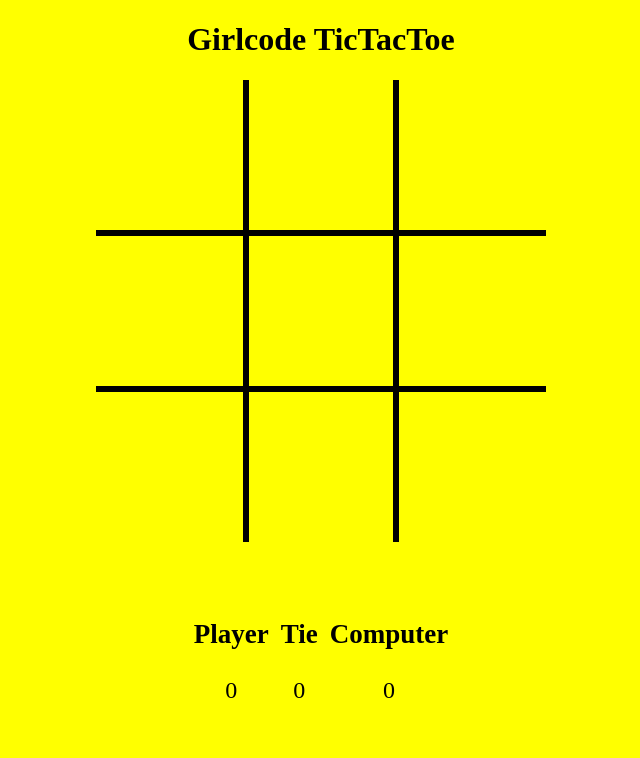
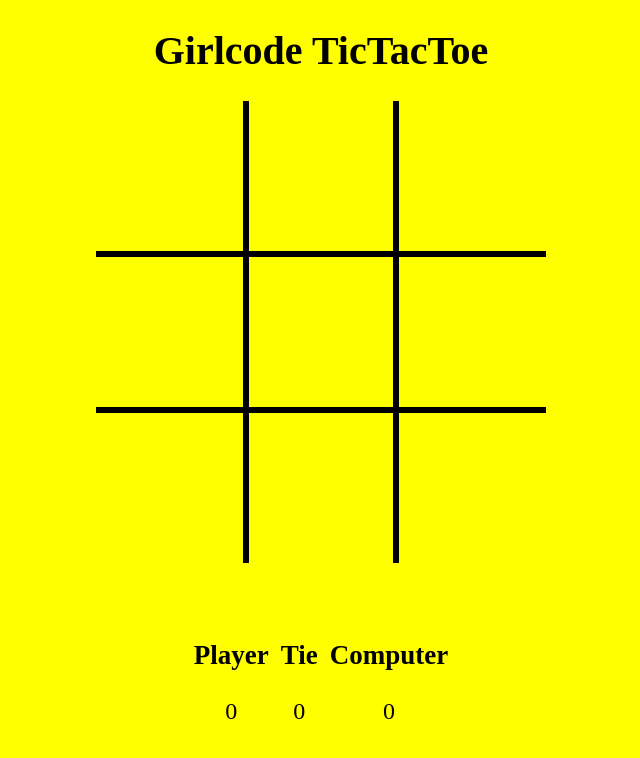
Before and after one commit to mukwevhom/TicTacToe, a plain HTML site: page index.html in a window 1280 px wide. Shown: the whole page, without its empty margins (319-959 px from the left). Drawn offline with Linux system fonts and the light colour scheme.

Commit message:
Changed Header size

```diff
--- a/styles/style.css
+++ b/styles/style.css
@@ -4,6 +4,10 @@ body {
 
 .game-header {
     text-align: center;
+}
+
+.game-header h1 {
+    font-size: 40px;
 }
 
 .game-wrapper {
```
